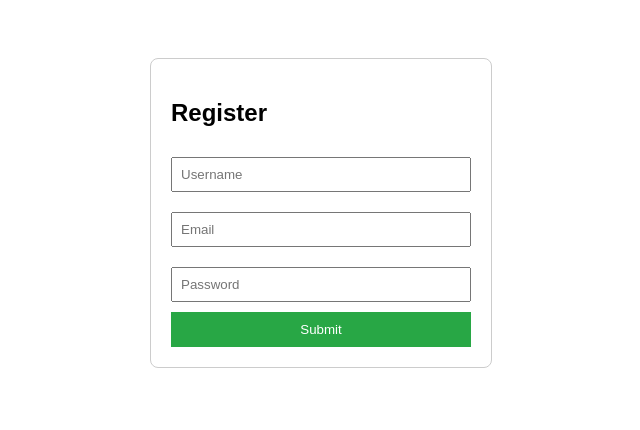
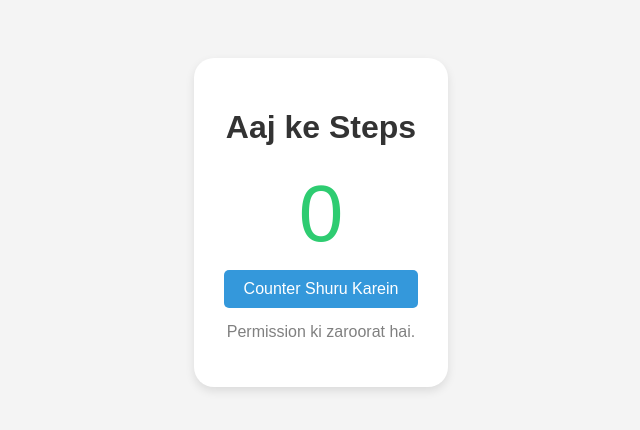
Before and after one commit to WhiteDrack/WhiteDrack, a plain HTML site: page index.html in a window 1280 px wide. Shown: the whole page, without its empty margins (319-959 px from the left). Drawn offline with Linux system fonts and the light colour scheme.

Commit message:
Update HTML for step counter application

```diff
--- a/index.html
+++ b/index.html
@@ -1,24 +1,61 @@
+
 <!DOCTYPE html>
-<html lang="en">
+<html lang="hi">
 <head>
     <meta charset="UTF-8">
-    <title>Registration Form</title>
+    <meta name="viewport" content="width=device-width, initial-scale=1.0">
+    <title>Mera Step Counter</title>
     <style>
-        body { font-family: Arial, sans-serif; display: flex; justify-content: center; padding: 50px; }
-        form { border: 1px solid #ccc; padding: 20px; border-radius: 8px; width: 300px; }
-        input { width: 100%; margin: 10px 0; padding: 8px; box-sizing: border-box; }
-        button { width: 100%; padding: 10px; background: #28a745; color: white; border: none; cursor: pointer; }
+        body { font-family: Arial, sans-serif; text-align: center; background: #f4f4f4; padding-top: 50px; }
+        .card { background: white; padding: 30px; border-radius: 20px; box-shadow: 0 4px 10px rgba(0,0,0,0.1); display: inline-block; }
+        h1 { color: #333; }
+        #step-count { font-size: 5rem; color: #2ecc71; margin: 10px 0; }
+        button { padding: 10px 20px; font-size: 16px; cursor: pointer; border-radius: 5px; border: none; background: #3498db; color: white; }
     </style>
 </head>
 <body>
 
-    <form action="/register" method="POST">
-        <h2>Register</h2>
-        <input type="text" name="username" placeholder="Username" required>
-        <input type="email" name="email" placeholder="Email" required>
-        <input type="password" name="password" placeholder="Password" required>
-        <button type="submit">Submit</button>
-    </form>
+    <div class="card">
+        <h1>Aaj ke Steps</h1>
+        <div id="step-count">0</div>
+        <button onclick="startCounter()">Counter Shuru Karein</button>
+        <p id="status" style="color: gray; margin-top: 15px;">Permission ki zaroorat hai.</p>
+    </div>
 
+    <script>
+        let steps = 0;
+        let isCounting = false;
+
+        function startCounter() {
+            if (typeof DeviceMotionEvent.requestPermission === 'function') {
+                // iOS devices ke liye permission
+                DeviceMotionEvent.requestPermission()
+                    .then(permissionState => {
+                        if (permissionState === 'granted') {
+                            window.addEventListener('devicemotion', countSteps);
+                            document.getElementById('status').innerText = "Counter chal raha hai...";
+                        }
+                    })
+                    .catch(console.error);
+            } else {
+                // Android ya normal browsers ke liye
+                window.addEventListener('devicemotion', countSteps);
+                document.getElementById('status').innerText = "Counter chal raha hai...";
+            }
+        }
+
+        let lastAccel = 0;
+        function countSteps(event) {
+            let acc = event.accelerationIncludingGravity;
+            let totalAcc = Math.sqrt(acc.x*acc.x + acc.y*acc.y + acc.z*acc.z);
+
+            // Jab phone hilega (threshold 12-15 ke beech rakha hai)
+            if (totalAcc > 13 && (totalAcc - lastAccel) > 5) {
+                steps++;
+                document.getElementById('step-count').innerText = steps;
+            }
+            lastAccel = totalAcc;
+        }
+    </script>
 </body>
 </html>
```
